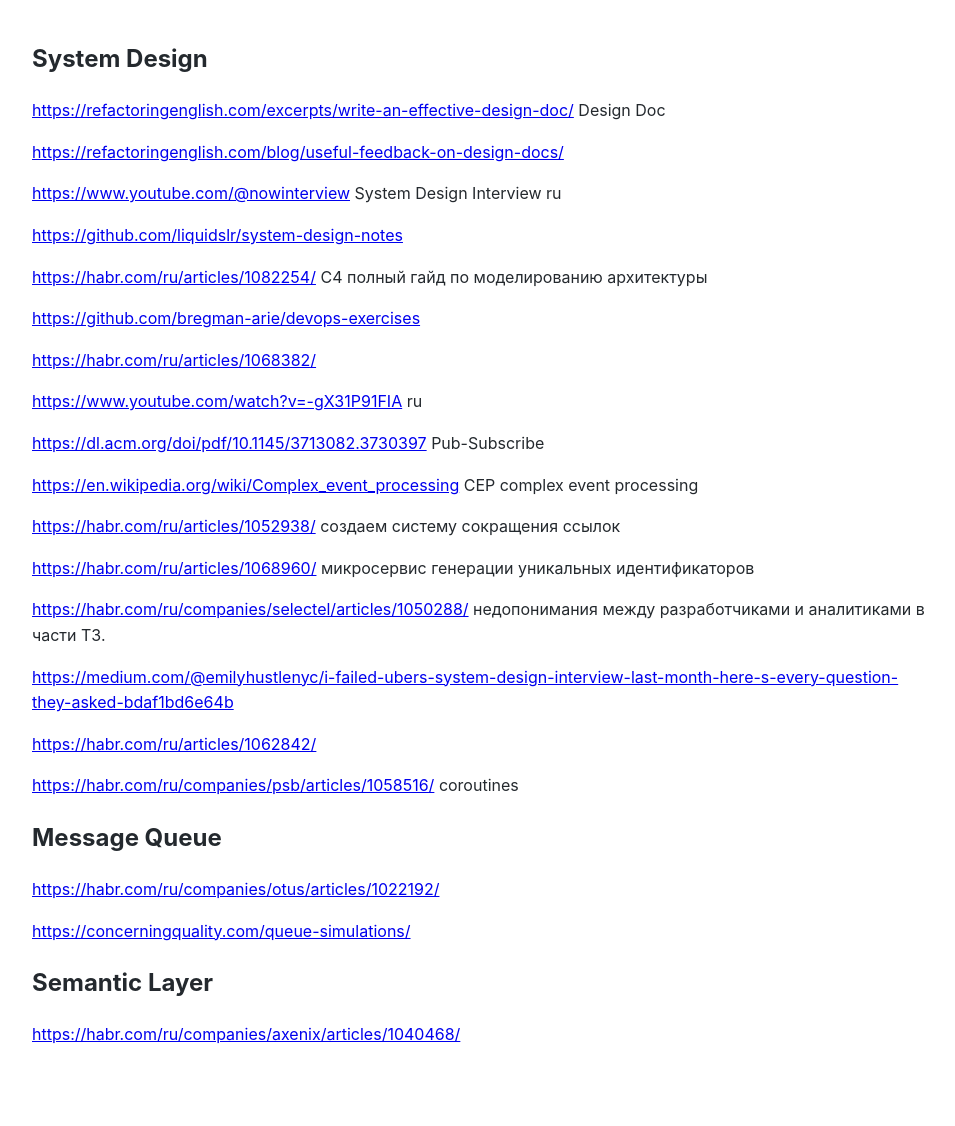
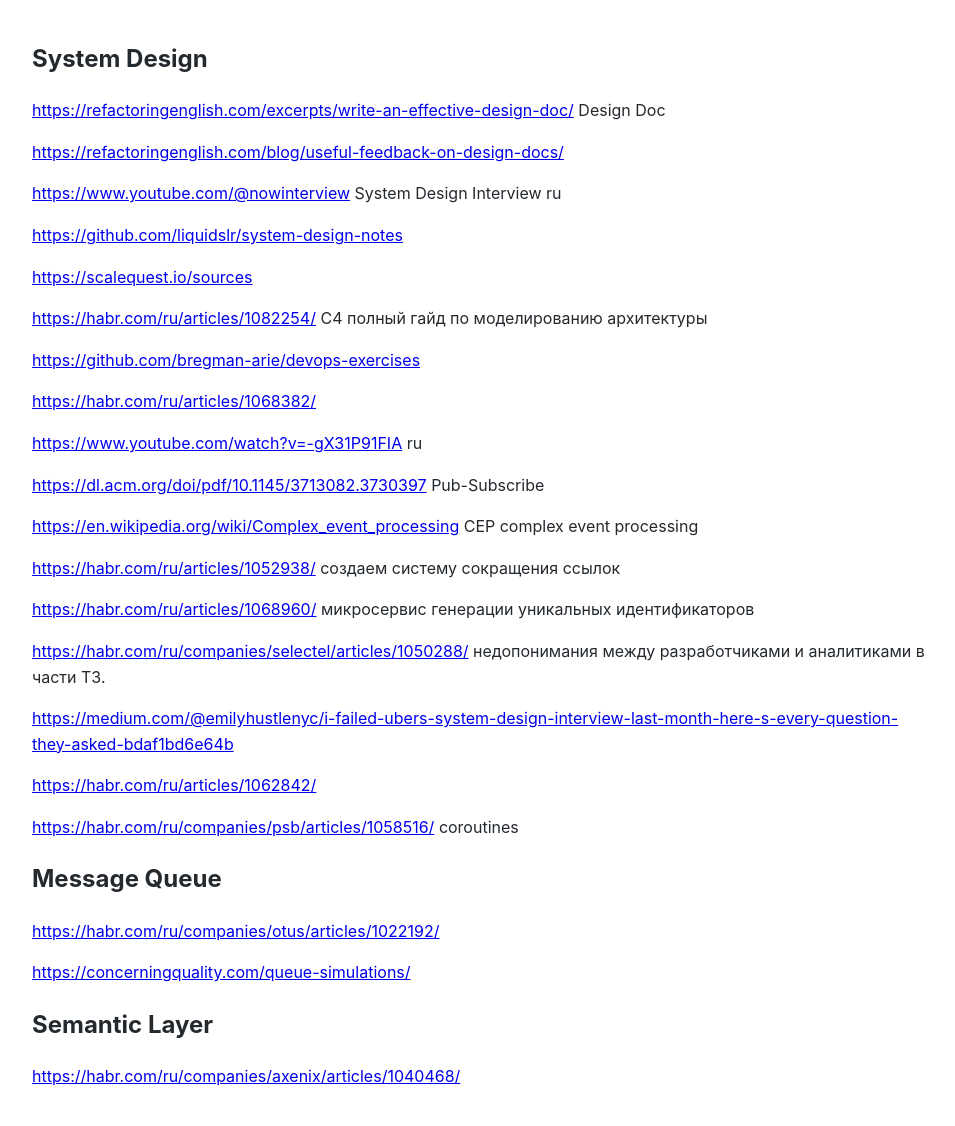
Before and after one commit to Michael-Lubinsky/michael-lubinsky.github.com, a Jekyll site: the page built from system_design/system_design.md, in a window 1280 px wide. Shown: the whole page, without its empty margins (158-1113 px from the left). Built offline with Jekyll 4.4.1, drawn with Linux system fonts in a browser that asks for light colours; our own code applies the rules of GitHub Pages for plain Markdown files; before the commit the page ends 1084 px from its top, so only the background shows below that.

Commit message:
Update system_design.md

```diff
--- a/system_design/system_design.md
+++ b/system_design/system_design.md
@@ -7,6 +7,8 @@
 <https://www.youtube.com/@nowinterview> System Design Interview ru
 
 <https://github.com/liquidslr/system-design-notes>
+
+<https://scalequest.io/sources>
 
 <https://habr.com/ru/articles/1082254/> C4 полный гайд по моделированию архитектуры
 
```
